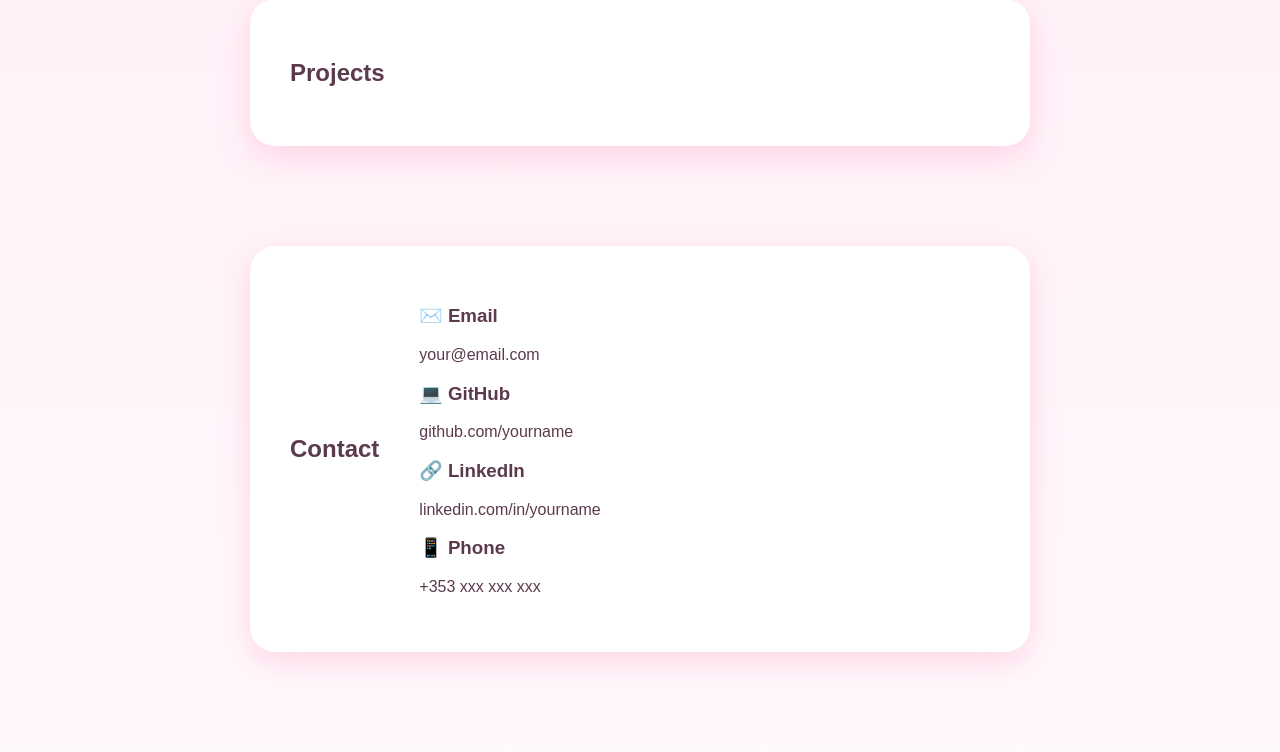
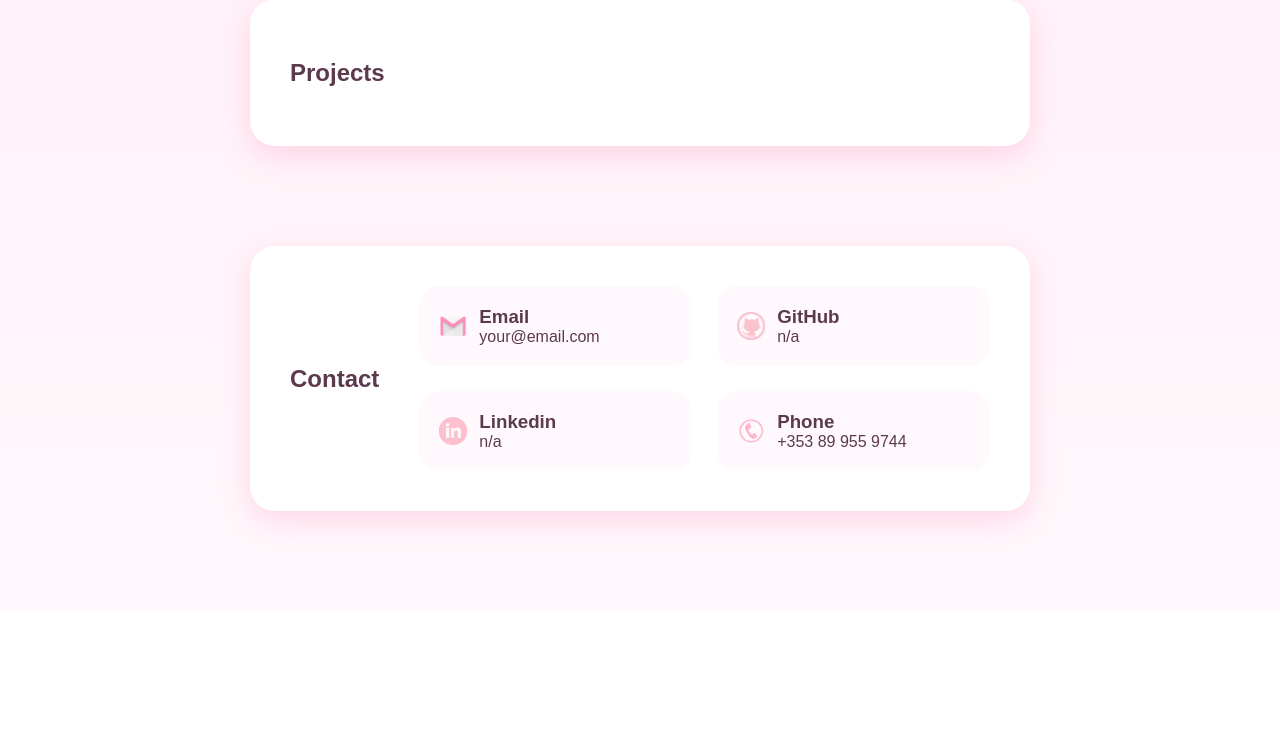
Before and after one commit to nicoleatvare/portfolio, a Django app: page / in a window 1280 px wide. Shown: the part 1301-2053 px from the top of the page. After the commit the page ends 1839 px from the top, so only its background shows below. Run offline with Django 5.2, Linux system fonts and the light colour scheme.

Commit message:
added icons for the contact section and edited html

```diff
--- a/static/css/style.css
+++ b/static/css/style.css
@@ -98,6 +98,38 @@ body {
     object-fit: cover;
 }
 
+.social-icon {
+    width: 28px;
+    height: 28px;
+    object-fit: contain;
+    border-radius: 0;
+    flex-shrink: 0;
+}
+
+.contact-wrapper {
+    display: grid;
+    grid-template-columns: repeat(2, 1fr);
+    gap: 25px;
+    width: 100%;
+}
+
+.contact-card {
+    display: flex;
+    align-items: center;
+    gap: 12px;
+    background: #fff8fc;
+    padding: 20px;
+    border-radius: 20px;
+}
+
+.contact-card h3 {
+    margin: 0;
+}
+
+.contact-card p {
+    margin: 0;
+}
+
 .text {
     text-align: left;
 }
--- a/templates/home.html
+++ b/templates/home.html
@@ -41,25 +41,36 @@
         <h2>Contact</h2>
         <div class="contact-wrapper">
             <div class="contact-card">
-                <h3>✉️ Email</h3>
-                <p>your@email.com</p>
+                <img src="{% static 'images/gmail_icon.png' %}" class="social-icon">
+                <div>
+                    <h3>Email</h3>
+                    <p>your@email.com</p>
+                </div>
             </div>
 
             <div class="contact-card">
-                <h3>💻 GitHub</h3>
-                <p>github.com/yourname</p>
+                <img src="{% static 'images/github_icon.png' %}" class="social-icon">
+                <div>
+                    <h3>GitHub</h3>
+                    <p>n/a</p>
+                </div>
             </div>
 
             <div class="contact-card">
-                <h3>🔗 LinkedIn</h3>
-                <p>linkedin.com/in/yourname</p>
+                <img src="{% static 'images/linkedin_icon.png' %}" class="social-icon">
+                <div>
+                    <h3>Linkedin</h3>
+                    <p>n/a</p>
+                </div>
             </div>
 
             <div class="contact-card">
-                <h3>📱 Phone</h3>
-                <p>+353 xxx xxx xxx</p>
+                <img src="{% static 'images/phone_icon.png' %}" class="social-icon">
+                <div>
+                    <h3>Phone</h3>
+                    <p>+353 89 955 9744</p>
+                </div>
             </div>
-
         </div>
     </div>
 </section>
```
Also changed, not shown: db.sqlite3, static/images/github_icon.png (added), static/images/gmail_icon.png (added), static/images/linkedin_icon.png (added), static/images/phone_icon.png (added).
